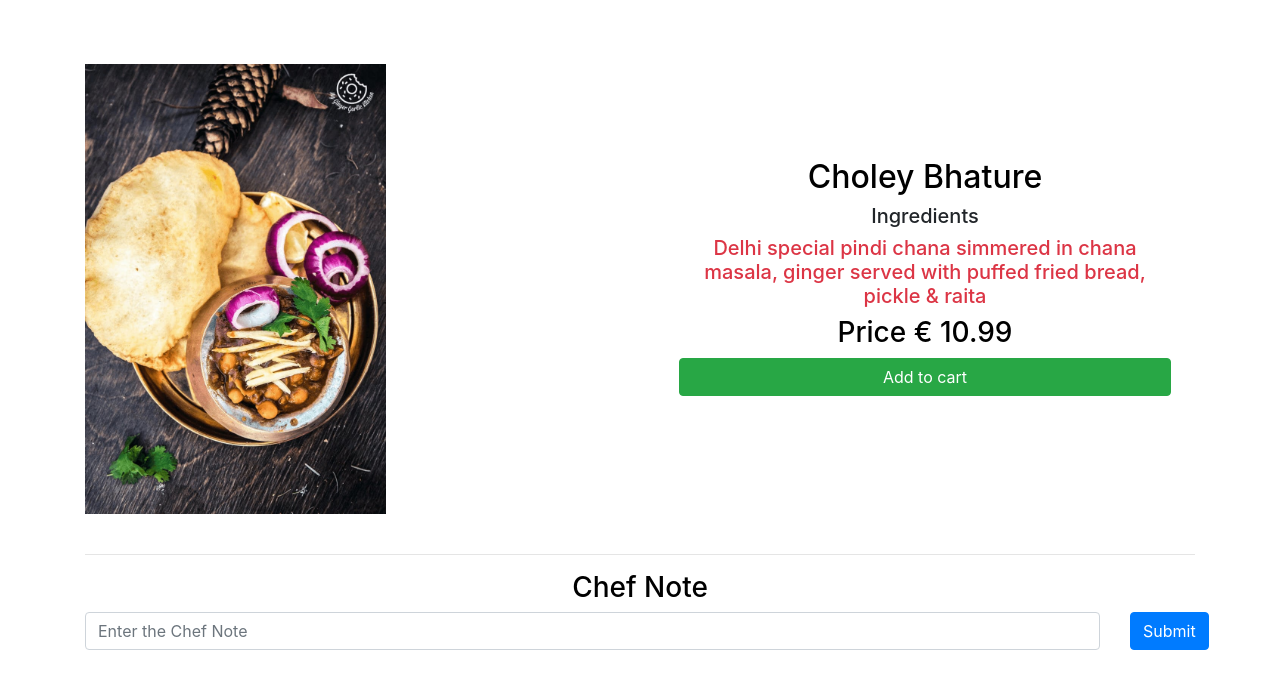
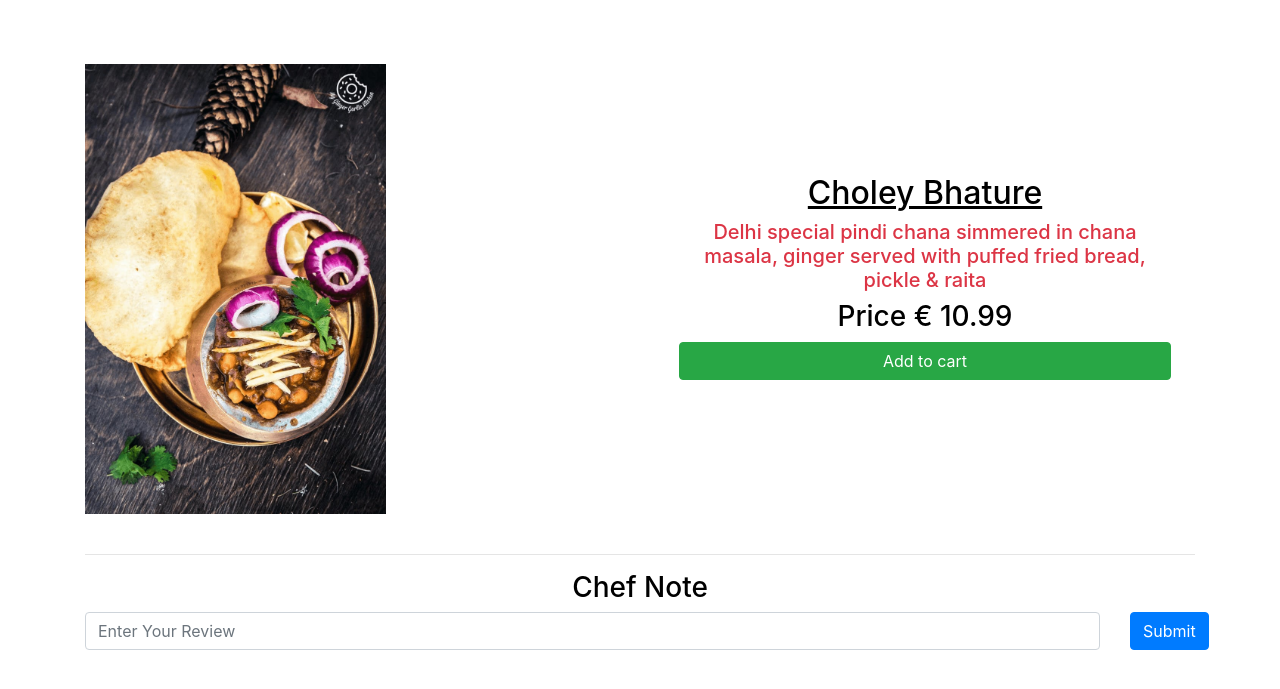
Before and after one commit to x22137912/restaurant_management, a Django app: page /dishes/foods in a window 1280 px wide. Shown: the part 63-752 px from the top of the page. Run offline with Django 3.2, Linux system fonts and the light colour scheme; data comes from the database, SQL or seed files in the repository; data that the repository does not hold is empty; some libraries are stand-ins or nearby versions.

Commit message:
Update dishes.html

```diff
--- a/main/templates/main/dishes.html
+++ b/main/templates/main/dishes.html
@@ -12,19 +12,18 @@
           <!--Content-->
           <div class="p-4 content">
             <div class="mt-0">
-                <h2>{{ item.title }}
+                <h2><u>{{ item.title }}</u>
                   <!-- <span class="badge badge-{{ item.label_colour }} ml-2">{{ item.labels }}</span> -->
                 </h2>
             </div>
             <div class="lead">
-              <h5> Ingredients </h5>
               {% if item.description %}
               <h5 class="text-center text-danger">{{ item.description }}</h5>
               {% endif %}
               <h3>Price  € {{ item.price }} <!-- per order of {{ item.pieces}} pieces --></h3>
               <!--<h4>{{ item.instructions }}</h4> -->
             </div>
-             <a href="{% url 'main:add-to-cart' item.slug %}" class="btn btn-success btn-md my-0 p">Add to cart</a>
+            <a href="{% url 'main:add-to-cart' item.slug %}" class="btn btn-success btn-md my-0 p">Add to cart</a>
           </div>
         </div>
       </div>
@@ -38,7 +37,7 @@
       {% csrf_token %}
       <div class="row">
         <div class="col-sm-11">
-          <input type="text" name="review" class="form-control" placeholder="Enter the Chef Note ">
+          <input type="text" name="review" class="form-control" placeholder="Enter Your Review">
           <input type="hidden" name="rslug" class="form-control" value="{{item.slug}}">
         </div>
         <div class="col-sm-1">
@@ -46,7 +45,7 @@
         </div>
       </div>
     </form>
-    <!--
+
     {% for review in reviews %}
     <div class="main-reviews card bg-success mb-3">
       <div class="card-body">
@@ -56,7 +55,7 @@
         </div>
           <h4>{{ review.review }}</h4>
       </div>
-    </div>  -->
+    </div>
     {% endfor %}
 
   </div>
```
